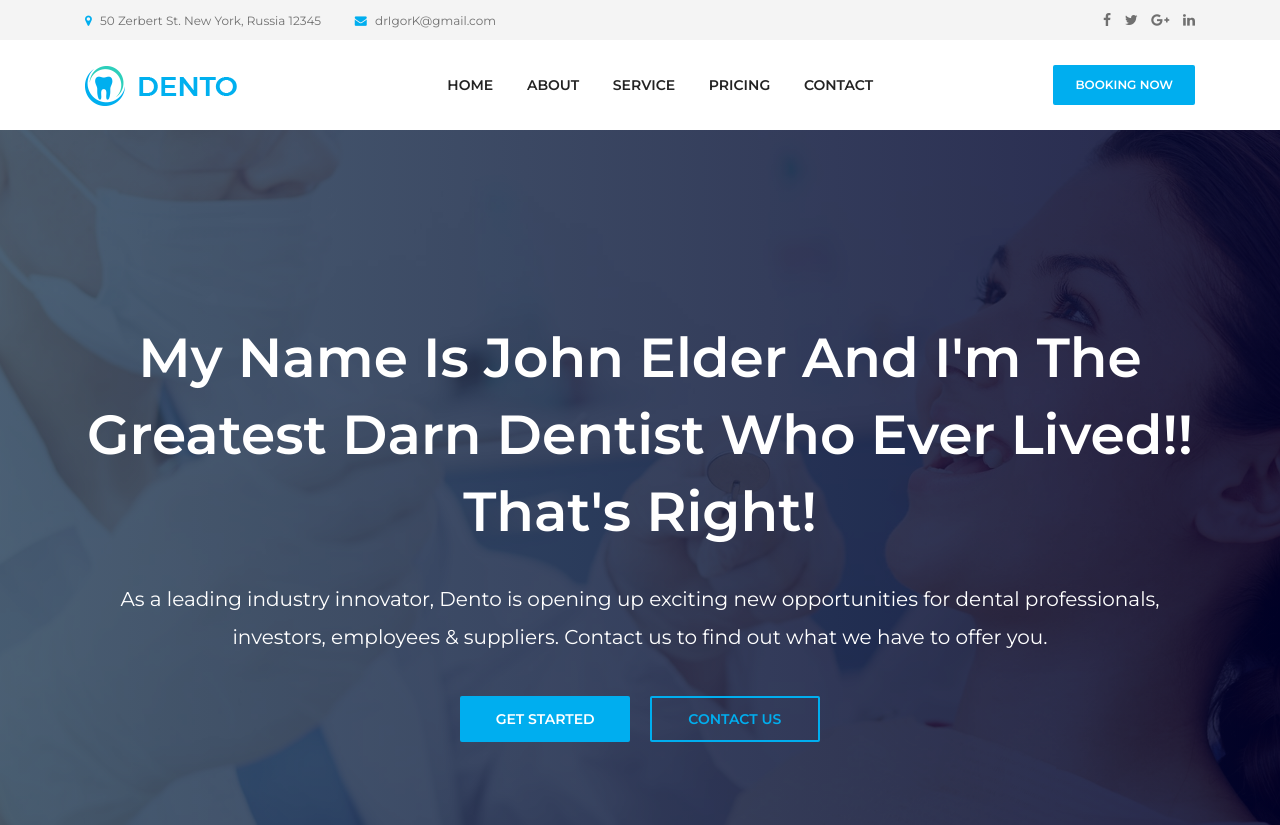
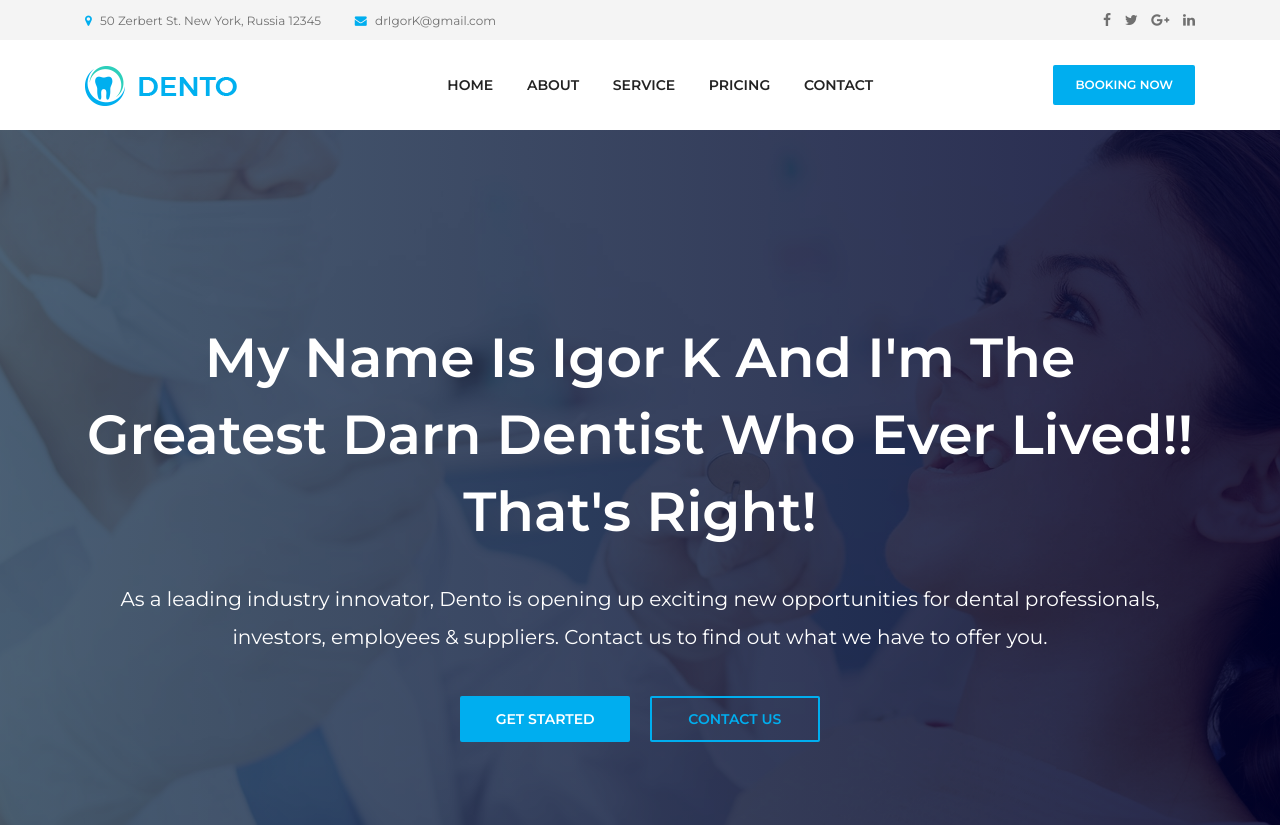
Before and after one commit to Igor-Kuz/dentistsite-django, a Django app: template website/templates/home.html in a window 1280 px wide. Shown: the top 825 px of the page. Run offline with Django 3.2, Linux system fonts and the light colour scheme; the template is opened without the code that fills it, so the values that code supplies are empty; some libraries are stand-ins or nearby versions.

Commit message:
Update home.html

```diff
--- a/website/templates/home.html
+++ b/website/templates/home.html
@@ -17,7 +17,7 @@
             <div class="col-12">
               <!-- Welcome Text -->
               <div class="welcome-text text-center">
-                <h2 data-animation="fadeInUp" data-delay="100ms">My Name Is John Elder and I'm The Greatest Darn Dentist Who Ever Lived!! That's Right!</h2>
+                <h2 data-animation="fadeInUp" data-delay="100ms">My Name Is Igor K and I'm The Greatest Darn Dentist Who Ever Lived!! That's Right!</h2>
                 <p data-animation="fadeInUp" data-delay="300ms">As a leading industry innovator, Dento is opening up exciting new opportunities for dental professionals, investors, employees & suppliers. Contact us to find out what we have to
                   offer you.</p>
                 <div class="welcome-btn-group">
```
